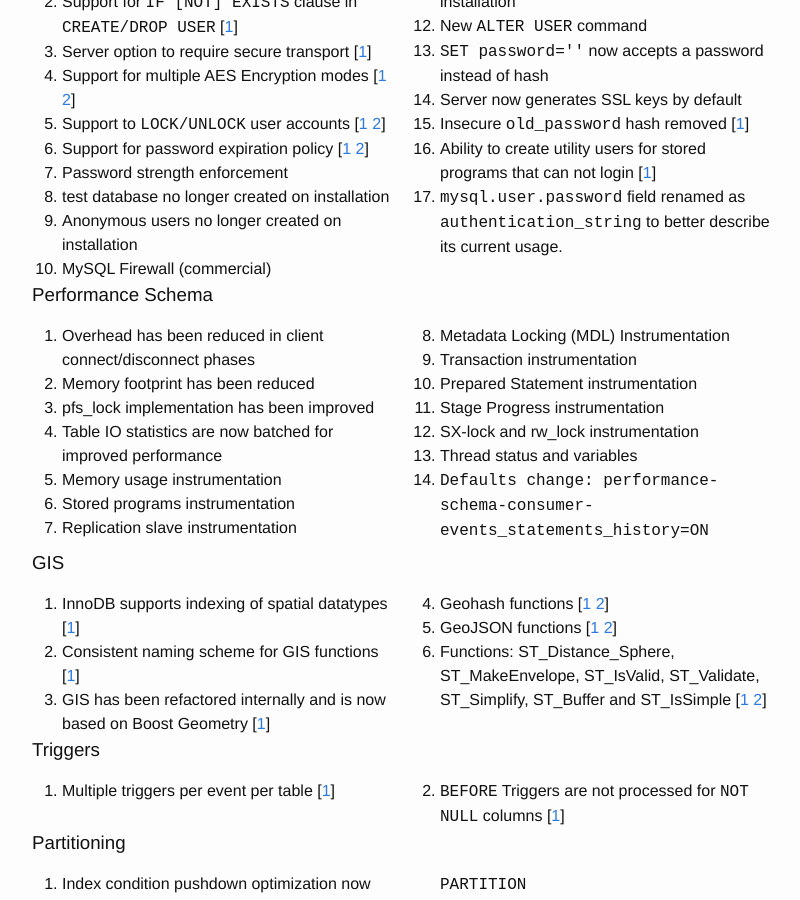
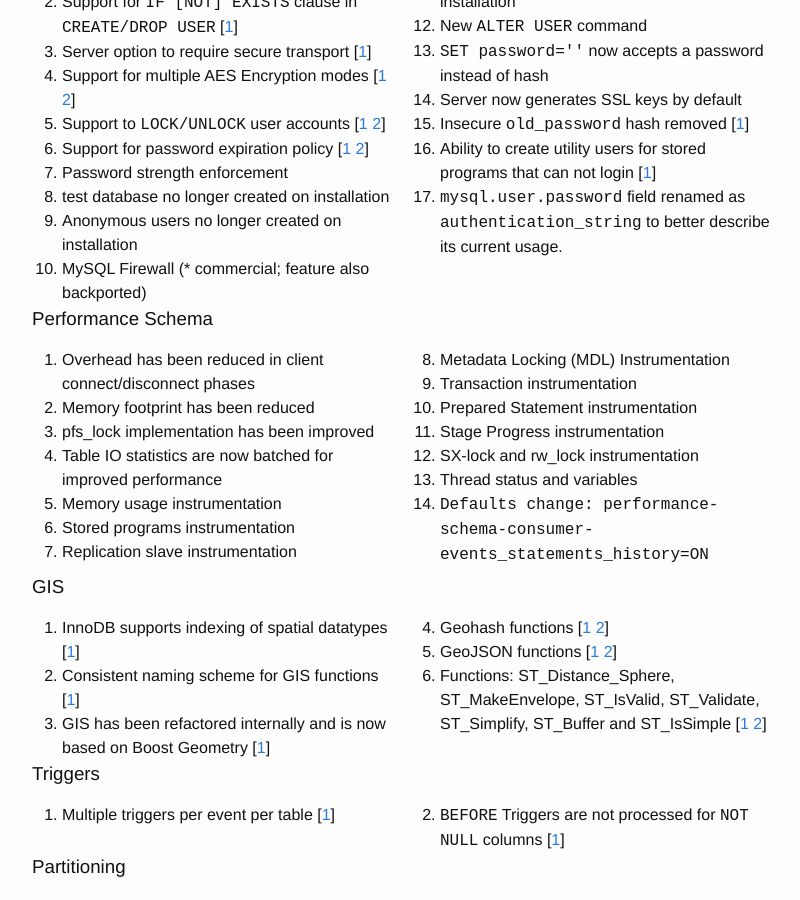
Before and after one commit to morgo/morgo.github.io, a Jekyll site: the page built from index.html, in a window 1280 px wide and 900 px high, scrolled down 2335 px. Shown: the whole window, without its empty margins (238-1038 px from the left). Built offline with Jekyll 4.4.1, drawn with Linux system fonts in a browser that asks for light colours.

Commit message:
Clarified firewall better.

```diff
--- a/index.html
+++ b/index.html
@@ -149,7 +149,7 @@
  <li class="nd">Password strength enforcement</li>
  <li class="id">test database no longer created on installation</li>
  <li class="id">Anonymous users no longer created on installation</li>
- <li class="id">MySQL Firewall (commercial)</li>
+ <li class="id">MySQL Firewall (* commercial; feature also backported)</li>
  <li class="id">Random password generated by default on installation</li>
  <li class="id">New <tt>ALTER USER</tt> command</li>
  <li class="id"><tt>SET password=''</tt> now accepts a password instead of hash</li>
```
